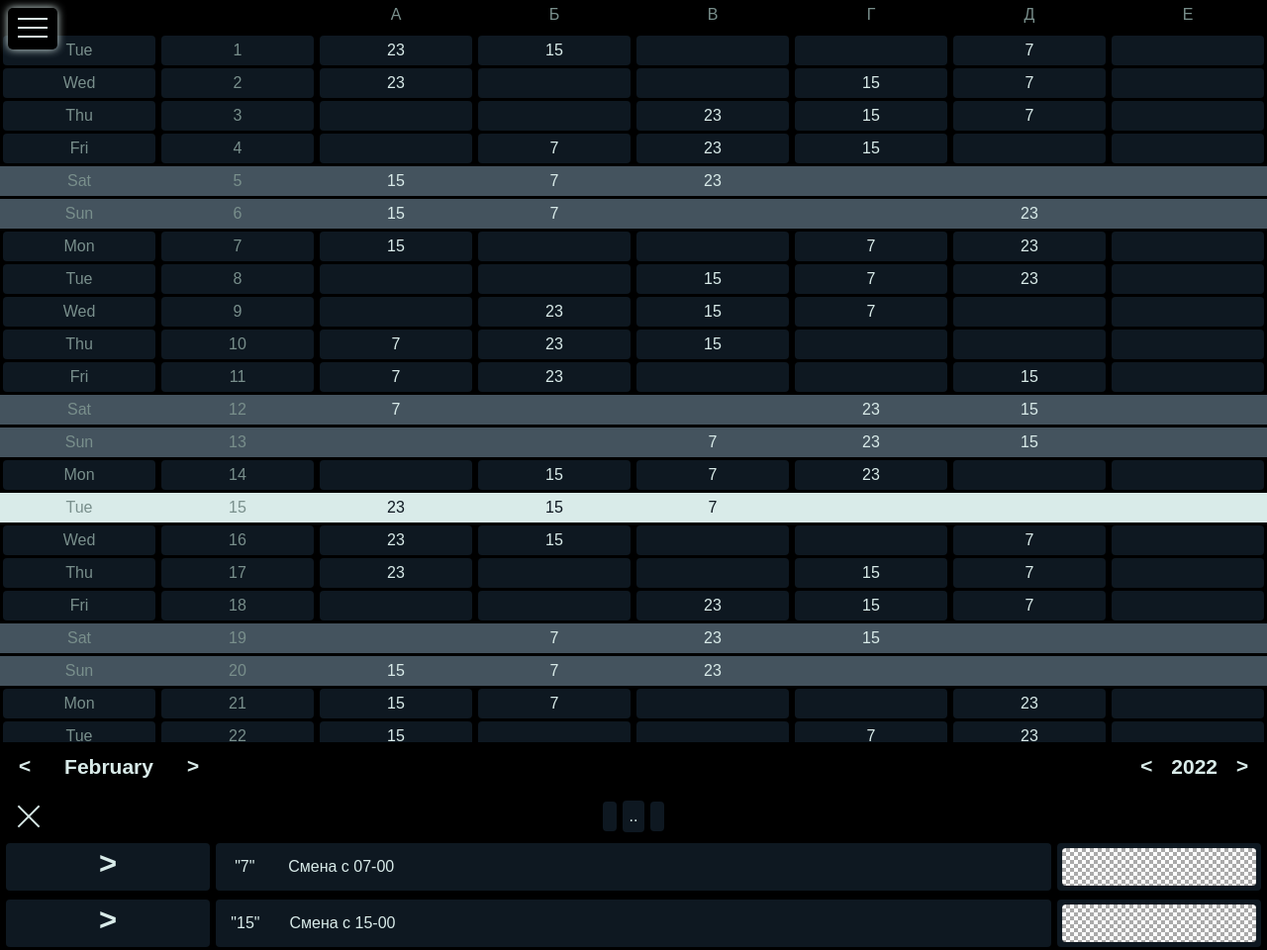
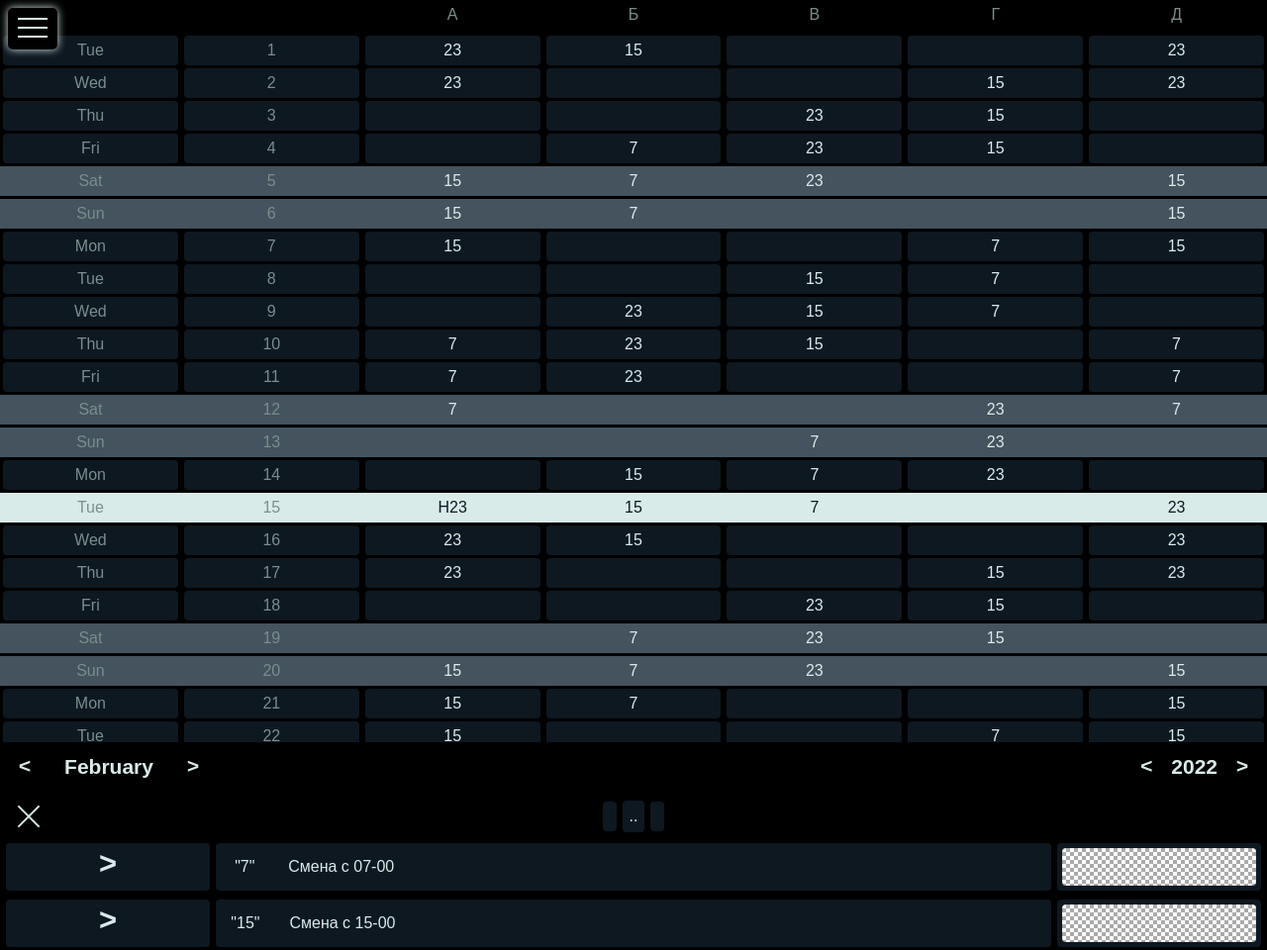
Before and after one commit to igarok88/ShiftWork-Calendar, a plain HTML site: page index.html in a window 1280 px wide. Shown: the top 960 px of the page at 99% size. Drawn offline with Linux system fonts and the light colour scheme.

Commit message:
last 150222

```diff
--- a/app.css
+++ b/app.css
@@ -96,7 +96,7 @@ html,
 body {
 	height: 100vh;
 	font-family: var(--font-family);
-	background-color: var(--bg-body);
+	background-color: var(--bg-main);
 }
 ul {
 	list-style: none;
--- a/app.js
+++ b/app.js
@@ -9,67 +9,8 @@ let arrForUserNotes;
 //шаблон объекта смен
 const shiftObj = {
 	root: [
-		"23",
-		"23",
-		"23",
-		"",
-		"",
-		"15",
-		"15",
-		"15",
-		"",
-		"",
-		"7",
-		"7",
-		"7",
-		"",
-		"",
-		"23",
-		"23",
-		"23",
-		"",
-		"",
-		"15",
-		"15",
-		"15",
-		"",
-		"",
-		"7",
-		"7",
-		"7",
-		"",
-		"",
-		"23",
-		"23",
-		"23",
-		"",
-		"",
-		"15",
-		"15",
-		"15",
-		"",
-		"",
-		"7",
-		"7",
-		"7",
-		"",
-		"",
-		"23",
-		"23",
-		"23",
-		"",
-		"",
-		"15",
-		"15",
-		"15",
-		"",
-		"",
-		"7",
-		"7",
-		"7",
-		"",
-		"",
-		"23",
+		[
+			"Н23",
 			"23",
 			"23",
 			"",
@@ -85,14 +26,98 @@ const shiftObj = {
 			"",
 			"",
 		],
-	shiftsName: ["А", "Б", "В", "Г", "Д", "Е"],
-	shiftsKeys: [15, 21, 27, 18, 24],
+		["15", "15", "", "", "7", "7", "7", "", "", "23", "23", "23", "", "", "15"],
+		["7", "", "", "23", "23", "23", "", "", "15", "15", "15", "", "", "7", "7"],
+		["", "", "15", "15", "15", "", "", "7", "7", "7", "", "", "23", "23", "23"],
+		["23", "23", "23", "", "", "15", "15", "15", "", "", "7", "7", "7", "", ""],
+		[],
+	],
+
+	// root: [
+	// 	"23",
+	// 	"23",
+	// 	"23",
+	// 	"",
+	// 	"",
+	// 	"15",
+	// 	"15",
+	// 	"15",
+	// 	"",
+	// 	"",
+	// 	"7",
+	// 	"7",
+	// 	"7",
+	// 	"",
+	// 	"",
+	// 	"23",
+	// 	"23",
+	// 	"23",
+	// 	"",
+	// 	"",
+	// 	"15",
+	// 	"15",
+	// 	"15",
+	// 	"",
+	// 	"",
+	// 	"7",
+	// 	"7",
+	// 	"7",
+	// 	"",
+	// 	"",
+	// 	"23",
+	// 	"23",
+	// 	"23",
+	// 	"",
+	// 	"",
+	// 	"15",
+	// 	"15",
+	// 	"15",
+	// 	"",
+	// 	"",
+	// 	"7",
+	// 	"7",
+	// 	"7",
+	// 	"",
+	// 	"",
+	// 	"23",
+	// 	"23",
+	// 	"23",
+	// 	"",
+	// 	"",
+	// 	"15",
+	// 	"15",
+	// 	"15",
+	// 	"",
+	// 	"",
+	// 	"7",
+	// 	"7",
+	// 	"7",
+	// 	"",
+	// 	"",
+	// 	"23",
+	// 	"23",
+	// 	"23",
+	// 	"",
+	// 	"",
+	// 	"15",
+	// 	"15",
+	// 	"15",
+	// 	"",
+	// 	"",
+	// 	"7",
+	// 	"7",
+	// 	"7",
+	// 	"",
+	// 	"",
+	// ],
+	shiftsName: ["А", "Б", "В", "Г", "Д"],
+	// "Б", "В", "Г", "Д","Е"
+	// shiftsKeys: [15, 21, 27, 18, 24],
 };
 
-let arrForCount = [];
+let { root, shiftsName } = shiftObj;
 
-let { shiftsName } = shiftObj;
-
+let countGridColumns = [];
 shiftsName.forEach((item, index) => {
 	let div = document.createElement("div");
 	div.classList.add("calendar-column");
@@ -106,11 +131,10 @@ shiftsName.forEach((item, index) => {
 	div.classList.add("calendar-day");
 	div.classList.add("calendar-count-shift");
 	calendarCountShift.appendChild(div);
-	// calendarCountShift.style.gridTemplateColumns = `repeat(${
-	// 	shiftsName.length + 2
-	// }, 1fr)`;
 
-	arrForCount[index] = [];
+	countGridColumns[index] = "1fr";
+	let countGridColumnsStr = countGridColumns.join(" ");
+	calendarCountShift.style.gridTemplateColumns = `2fr ${countGridColumnsStr}`;
 });
 const monthNames = [
 	"January",
@@ -187,10 +211,14 @@ let scrollWidth = div.offsetWidth - div.clientWidth;
 div.remove();
 
 const generateCalendar = (month, year) => {
+	let arrForCount = [];
+	shiftsName.forEach((item, index) => {
+		arrForCount[index] = [];
+	});
+
 	let calendarWeekDay = calendar.querySelector(".calendar-week-day");
 	let calendarDays = calendar.querySelector(".calendar-days");
-	let calendarHeaderYear = calendar.querySelector("#year");
-
+	let calendarFooterYear = calendar.querySelector("#year");
 	let daysOfMonth = [
 		31,
 		getFebDays(year),
@@ -211,12 +239,12 @@ const generateCalendar = (month, year) => {
 	let calendarShiftsName;
 
 	calendarColumns.forEach((column, index) => {
-		if (index > 1) {
 		column.innerHTML = "";
 		let day = document.createElement("div");
+		column.appendChild(day);
 		day.classList.add("calendar-header-day");
+		if (index > 1) {
 			day.classList.add("calendar-shift-name");
-
 			column.appendChild(day);
 		}
 		calendarShiftsName = document.querySelectorAll(".calendar-shift-name");
@@ -246,7 +274,7 @@ const generateCalendar = (month, year) => {
 	//получаем имя текущего месяца
 	let currMonth = `${monthNames[month]}`;
 	monthPicker.innerHTML = currMonth;
-	calendarHeaderYear.innerHTML = year;
+	calendarFooterYear.innerHTML = year;
 
 	const setWidthFooter = () => {
 		let calendarNav = calendar.querySelector(".calendar-nav");
@@ -298,8 +326,8 @@ const generateCalendar = (month, year) => {
 
 		//заполняем поля смен
 
-		const fillDay = (shift, calendarCount, arrForCount, key, nameShift) => {
-			console.log(arrForCount);
+		const fillDay = (shift, calendarCount, arrForCount, nameShift, root) => {
+			console.log(root);
 			let day = document.createElement("div");
 			day.classList.add("calendar-day");
 			day.classList.add("calendar-context-menu");
@@ -320,25 +348,36 @@ const generateCalendar = (month, year) => {
 				day.classList.add("calendar-day-off");
 			}
 
+			const multiplyRoot = () => {
+				console.log(root[residual + i]);
+				let arr = root.concat(root);
+				root = arr.slice();
+				console.log(root);
+			};
+
+			if (root[residual + i] == undefined) {
+				multiplyRoot();
+				multiplyRoot();
+			}
+			// if (root[residual + i] == undefined) {
+			// 	console.log(root[residual + i]);
+			// 	let arr = root.concat(root);
+			// 	root = arr.slice();
+			// 	console.log(root);
+			// }
 			//заполняем колонку смен
-			if (key) {
-				day.innerHTML = shiftObj.root[residual + i + key];
+			console.log(residual);
+			day.innerHTML = root[residual + i];
 			shift.appendChild(day);
-			} else {
-				day.innerHTML = "";
-				shift.appendChild(day);
-			}
+			// if (root[residual + i] == undefined) {
+			// 	day.innerHTML = "";
+			// 	shift.appendChild(day);
+			// }
 
-			let indexForDay = residual + i + key;
+			// }
 
-			//считаем количество смен в месяце
-			if (
-				shiftObj.root[indexForDay] == "23" ||
-				shiftObj.root[indexForDay] == "15" ||
-				shiftObj.root[indexForDay] == "7"
-			) {
-				arrForCount.push(shiftObj.root[residual + i + key]);
-			}
+			// let indexForDay = residual + i + key;
+			////////////////////////////////////
 
 			if (i == daysOfMonth[month] - 1) {
 				let headerDay = shift.querySelector(".calendar-header-day");
@@ -346,9 +385,6 @@ const generateCalendar = (month, year) => {
 				headerDay.style.position = "fixed";
 				// setWidthHeaderDay();
 
-				if (calendarCount) {
-					calendarCount.innerHTML = arrForCount.length;
-				}
 				setWidthFooter();
 			}
 
@@ -376,6 +412,26 @@ const generateCalendar = (month, year) => {
 					}
 				});
 			}
+
+			//считаем количество смен в месяце
+
+			// сразу не пересчитывает смены, надо обновлять
+			const countShifts = () => {
+				if (
+					day.innerHTML == "23" ||
+					day.innerHTML == "15" ||
+					day.innerHTML == "7" ||
+					day.innerHTML == "Д" ||
+					day.innerHTML == "У"
+				) {
+					arrForCount.push(day.innerHTML);
+					// console.log(arrForCount);
+				}
+				if (calendarCount) {
+					calendarCount.innerHTML = arrForCount.length;
+				}
+			};
+			countShifts();
 		};
 
 		let calendarShifts = document.querySelectorAll(".calendar-shift");
@@ -388,46 +444,10 @@ const generateCalendar = (month, year) => {
 				calendarShifts[index],
 				calendarCountShifts[index],
 				arrForCount[index],
-				shiftObj.shiftsKeys[index],
-				shiftObj.shiftsName[index]
+				shiftsName[index],
+				root[index]
 			);
 		});
-		// fillDay(
-		// 	calendarShifts[0],
-		// 	shiftsKeys[0],
-		// 	calendarCountShifts[0],
-		// 	arrForCountA,
-		// 	zaes.shiftsName[0]
-		// );
-		// fillDay(
-		// 	calendarShifts[1],
-		// 	21,
-		// 	calendarCountShifts[1],
-		// 	arrForCountB,
-		// 	zaes.shiftsName[1]
-		// );
-		// fillDay(
-		// 	calendarShifts[2],
-		// 	27,
-		// 	calendarCountShifts[2],
-		// 	arrForCountV,
-		// 	zaes.shiftsName[2]
-		// );
-		// fillDay(
-		// 	calendarShifts[3],
-		// 	18,
-		// 	calendarCountShifts[3],
-		// 	arrForCountG,
-		// 	zaes.shiftsName[3]
-		// );
-		// fillDay(
-		// 	calendarShifts[4],
-		// 	24,
-		// 	calendarCountShifts[4],
-		// 	arrForCountD,
-		// 	zaes.shiftsName[4]
-		// );
-		// fillDay(calendarShifts[5]);
 
 		//вешаем класс curr-date на сегодняшнюю дату
 		if (
```
Lines whose indentation alone changed are shown as unchanged.
